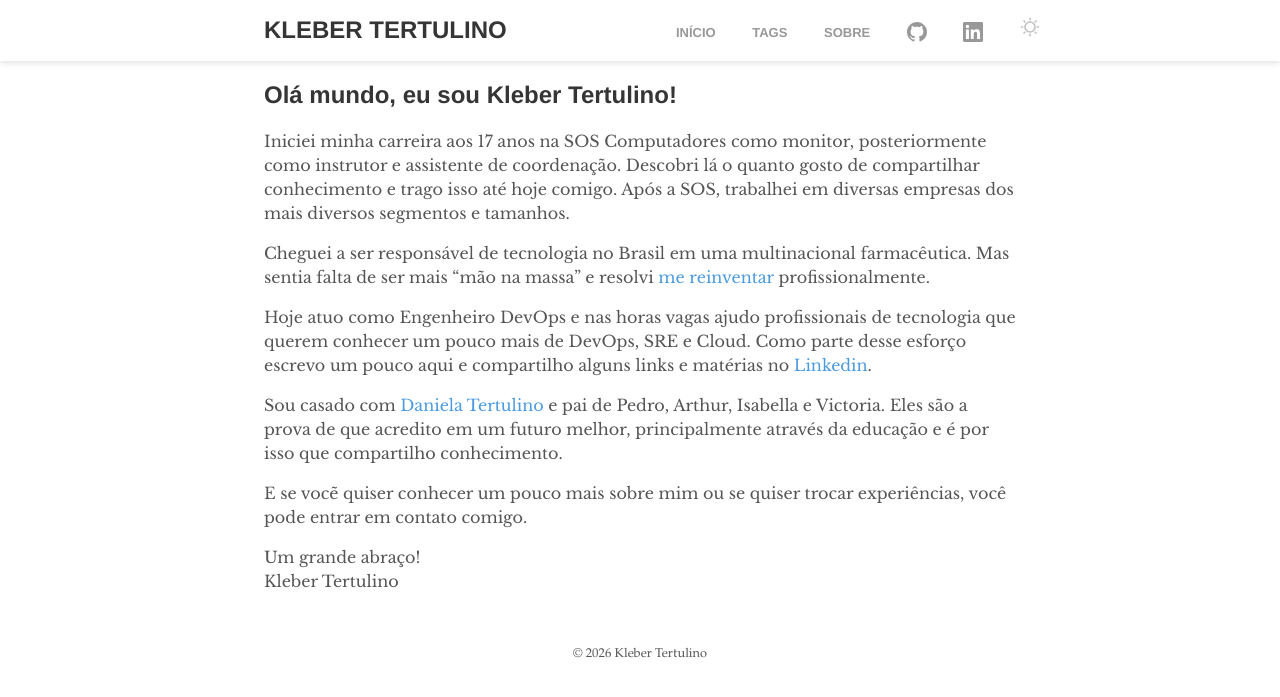
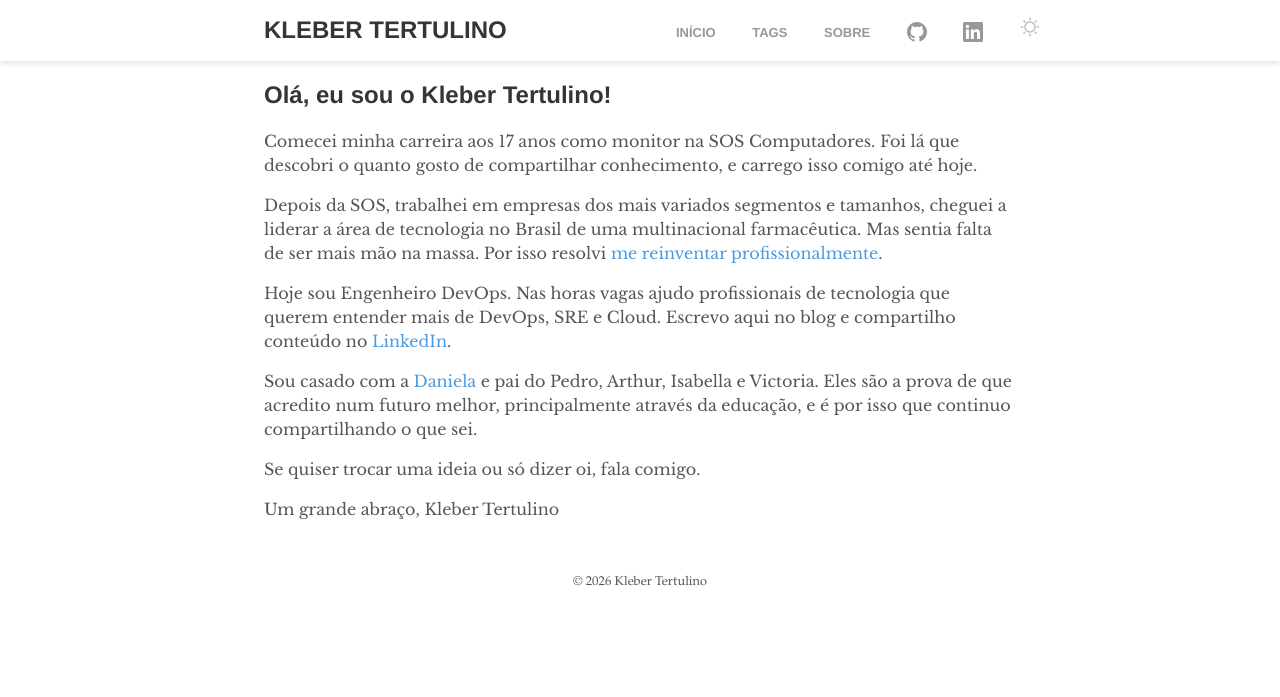
Before and after one commit to klebertertulino/klebertertulino.github.io, a Jekyll site: the page built from _pages/sobre.md, in a window 1280 px wide. Shown: the top 697 px of the page. Built offline with Jekyll 4.4.1, drawn with Linux system fonts in a browser that asks for light colours.

Commit message:
update: rewrite sobre page with more natural voice
Co-Authored-By: Claude Sonnet 4.6 <noreply@anthropic.com>

```diff
--- a/_pages/sobre.md
+++ b/_pages/sobre.md
@@ -4,17 +4,17 @@ title: "Sobre"
 permalink: /sobre/
 ---
 
-## Olá mundo, eu sou Kleber Tertulino!
+## Olá, eu sou o Kleber Tertulino!
 
-Iniciei minha carreira aos 17 anos na SOS Computadores como monitor, posteriormente como instrutor e assistente de coordenação. Descobri lá o quanto gosto de compartilhar conhecimento e trago isso até hoje comigo. Após a SOS, trabalhei em diversas empresas dos mais diversos segmentos e tamanhos.
+Comecei minha carreira aos 17 anos como monitor na SOS Computadores. Foi lá que descobri o quanto gosto de compartilhar conhecimento, e carrego isso comigo até hoje.
 
-Cheguei a ser responsável de tecnologia no Brasil em uma multinacional farmacêutica. Mas sentia falta de ser mais "mão na massa" e resolvi [me reinventar](/como-me-reinventei-profissionalmente/ "Como me reinventei profissionalmente") profissionalmente.
+Depois da SOS, trabalhei em empresas dos mais variados segmentos e tamanhos, cheguei a liderar a área de tecnologia no Brasil de uma multinacional farmacêutica. Mas sentia falta de ser mais mão na massa. Por isso resolvi [me reinventar profissionalmente](/como-me-reinventei-profissionalmente/ "Como me reinventei profissionalmente").
 
-Hoje atuo como Engenheiro DevOps e nas horas vagas ajudo profissionais de tecnologia que querem conhecer um pouco mais de DevOps, SRE e Cloud. Como parte desse esforço escrevo um pouco aqui e compartilho alguns links e matérias no [Linkedin](https://www.linkedin.com/in/klebertertulino/).
+Hoje sou Engenheiro DevOps. Nas horas vagas ajudo profissionais de tecnologia que querem entender mais de DevOps, SRE e Cloud. Escrevo aqui no blog e compartilho conteúdo no [LinkedIn](https://www.linkedin.com/in/klebertertulino/).
 
-Sou casado com [Daniela Tertulino](https://www.linkedin.com/in/daniela-tertulino-758a69155/) e pai de Pedro, Arthur, Isabella e Victoria. Eles são a prova de que acredito em um futuro melhor, principalmente através da educação e é por isso que compartilho conhecimento.
+Sou casado com a [Daniela](https://www.linkedin.com/in/daniela-tertulino-758a69155/) e pai do Pedro, Arthur, Isabella e Victoria. Eles são a prova de que acredito num futuro melhor, principalmente através da educação, e é por isso que continuo compartilhando o que sei.
 
-E se vocẽ quiser conhecer um pouco mais sobre mim ou se quiser trocar experiências, você pode entrar em contato comigo.
+Se quiser trocar uma ideia ou só dizer oi, fala comigo.
 
-Um grande abraço!
+Um grande abraço,
 Kleber Tertulino
```
